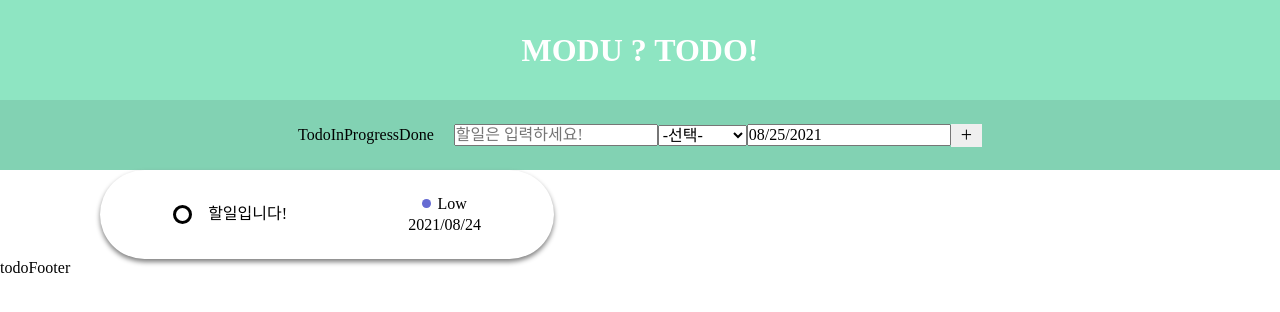
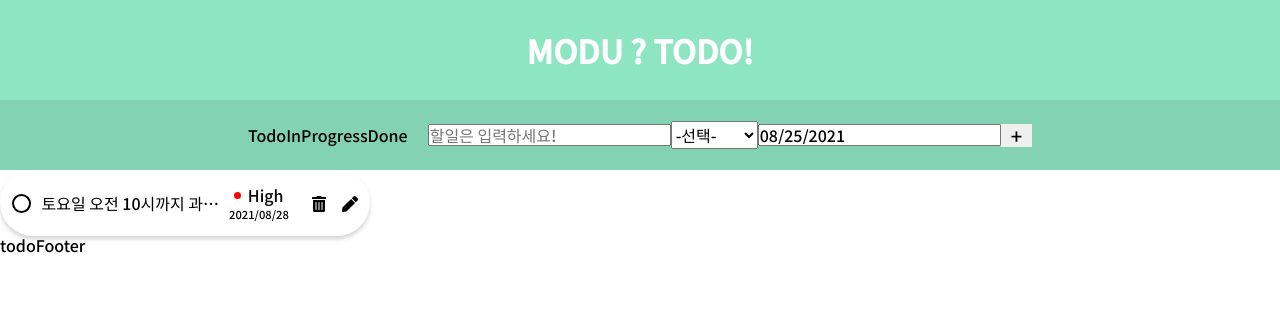
Before and after one commit to team2-freeOnBorading/modu-todo, a React (Create React App) app: page / in a window 1280 px wide. Shown: the top 312 px of the page. Built offline with nearby package versions, Linux system fonts and the light colour scheme.

Commit message:
feat: todoitem layout완성

```diff
--- a/package.json
+++ b/package.json
@@ -3,6 +3,9 @@
   "version": "0.1.0",
   "private": true,
   "dependencies": {
+    "@fortawesome/fontawesome-svg-core": "^1.2.36",
+    "@fortawesome/free-solid-svg-icons": "^5.15.4",
+    "@fortawesome/react-fontawesome": "^0.1.15",
     "react": "^17.0.2",
     "react-datepicker": "^4.2.1",
     "react-dom": "^17.0.2",
--- a/public/index.html
+++ b/public/index.html
@@ -5,19 +5,17 @@
     <link rel="icon" href="%PUBLIC_URL%/favicon.ico" />
     <meta name="viewport" content="width=device-width, initial-scale=1" />
     <meta name="theme-color" content="#000000" />
-    <meta
-      name="description"
-      content="Web site created using create-react-app"
-    />
+    <meta name="description" content="Web site created using create-react-app" />
     <link rel="apple-touch-icon" href="%PUBLIC_URL%/logo192.png" />
 
     <link rel="manifest" href="%PUBLIC_URL%/manifest.json" />
-
+    <link rel="preconnect" href="https://fonts.googleapis.com" />
+    <link rel="preconnect" href="https://fonts.gstatic.com" crossorigin />
+    <link href="https://fonts.googleapis.com/css2?family=Noto+Sans+KR:wght@300;500&display=swap" rel="stylesheet" />
     <title>React App</title>
   </head>
   <body>
     <noscript>You need to enable JavaScript to run this app.</noscript>
     <div id="root"></div>
-
   </body>
 </html>
--- a/src/components/TodoList/TodoItem/TodoItem.tsx
+++ b/src/components/TodoList/TodoItem/TodoItem.tsx
@@ -1,20 +1,32 @@
 import React from 'react';
+import { FontAwesomeIcon } from '@fortawesome/react-fontawesome';
+import { faTrashAlt, faPen } from '@fortawesome/free-solid-svg-icons';
 
 import styled from 'styled-components';
 const TodoItem: React.FC = () => {
-  const date = '2021/08/24';
+  const task = '토요일 오전 10시까지 과제완성!';
+  const date = '2021/08/28';
+  const priority = 'High';
   return (
     <div>
       <TodoItemLayout>
         <StatusEllipse color='#000000' />
-        <TaskName>할일입니다!</TaskName>
+        <TaskName>{task}</TaskName>
         <DateAndPriority>
           <PriorityWrap>
-            <PriorityEllipse color='#666BD3' />
-            Low
+            <PriorityEllipse color='#FF0202' />
+            <Priority>{priority}</Priority>
           </PriorityWrap>
           <TodoDeadline>{date}</TodoDeadline>
         </DateAndPriority>
+        <div>
+          <DeleteIcon>
+            <FontAwesomeIcon icon={faTrashAlt} />
+          </DeleteIcon>
+          <EditIcon>
+            <FontAwesomeIcon icon={faPen} />
+          </EditIcon>
+        </div>
       </TodoItemLayout>
     </div>
   );
@@ -22,26 +34,30 @@ const TodoItem: React.FC = () => {
 
 const TodoItemLayout = styled.div`
   display: flex;
-  justify-content: center;
+  justify-content: space-around;
   align-items: center;
-  margin-left: 100px;
-  width: 454px;
-  height: 89px;
+  width: 370px;
+  padding: 1rem 0;
   border-radius: 68px;
   background-color: #ffffff;
-  box-shadow: 0px 3px 5px grey;
+  box-shadow: 0px 3px 4px lightgrey;
 `;
 
-const StatusEllipse = styled.div`
+const StatusEllipse = styled.button`
   width: 1.2rem;
   height: 1.2rem;
-  margin-right: 1rem;
-  border: 3px solid ${(props) => props.color};
+  margin-right: -0.8rem;
+  border: 2.5px solid ${(props) => props.color};
   border-radius: 50%;
+  background-color: #ffffff;
+  cursor: pointer;
 `;
 
 const TaskName = styled.div`
-  width: 200px;
+  width: 180px;
+  overflow: hidden;
+  text-overflow: ellipsis;
+  white-space: nowrap;
 `;
 
 const DateAndPriority = styled.div`
@@ -49,6 +65,7 @@ const DateAndPriority = styled.div`
   flex-direction: column;
   justify-content: center;
   align-items: center;
+  margin: 0 -1rem;
 `;
 
 const PriorityWrap = styled.div`
@@ -59,12 +76,30 @@ const PriorityWrap = styled.div`
 `;
 
 const PriorityEllipse = styled.div`
-  width: 0.55rem;
-  height: 0.55rem;
+  width: 0.45rem;
+  height: 0.45rem;
   border-radius: 50%;
   margin-right: 0.4rem;
   background-color: ${(props) => props.color};
 `;
 
-const TodoDeadline = styled.div``;
+const Priority = styled.p`
+  font-size: 1rem;
+`;
+
+const TodoDeadline = styled.p`
+  font-size: 0.7rem;
+`;
+
+const DeleteIcon = styled.button`
+  border: none;
+  margin: 0 1rem;
+  background-color: #ffffff;
+`;
+
+const EditIcon = styled.button`
+  border: none;
+  background-color: #ffffff;
+`;
+
 export default TodoItem;
--- a/src/style/global.ts
+++ b/src/style/global.ts
@@ -8,6 +8,7 @@ const GlobalStyle = createGlobalStyle`
     padding: 0;
     text-decoration:none;
     box-sizing: border-box;
+    font-family: 'Noto Sans KR', sans-serif;
   }`;
 
 export default GlobalStyle;
```
Also changed, not shown: 1 other file (tests, documents, lock files or other folders).
